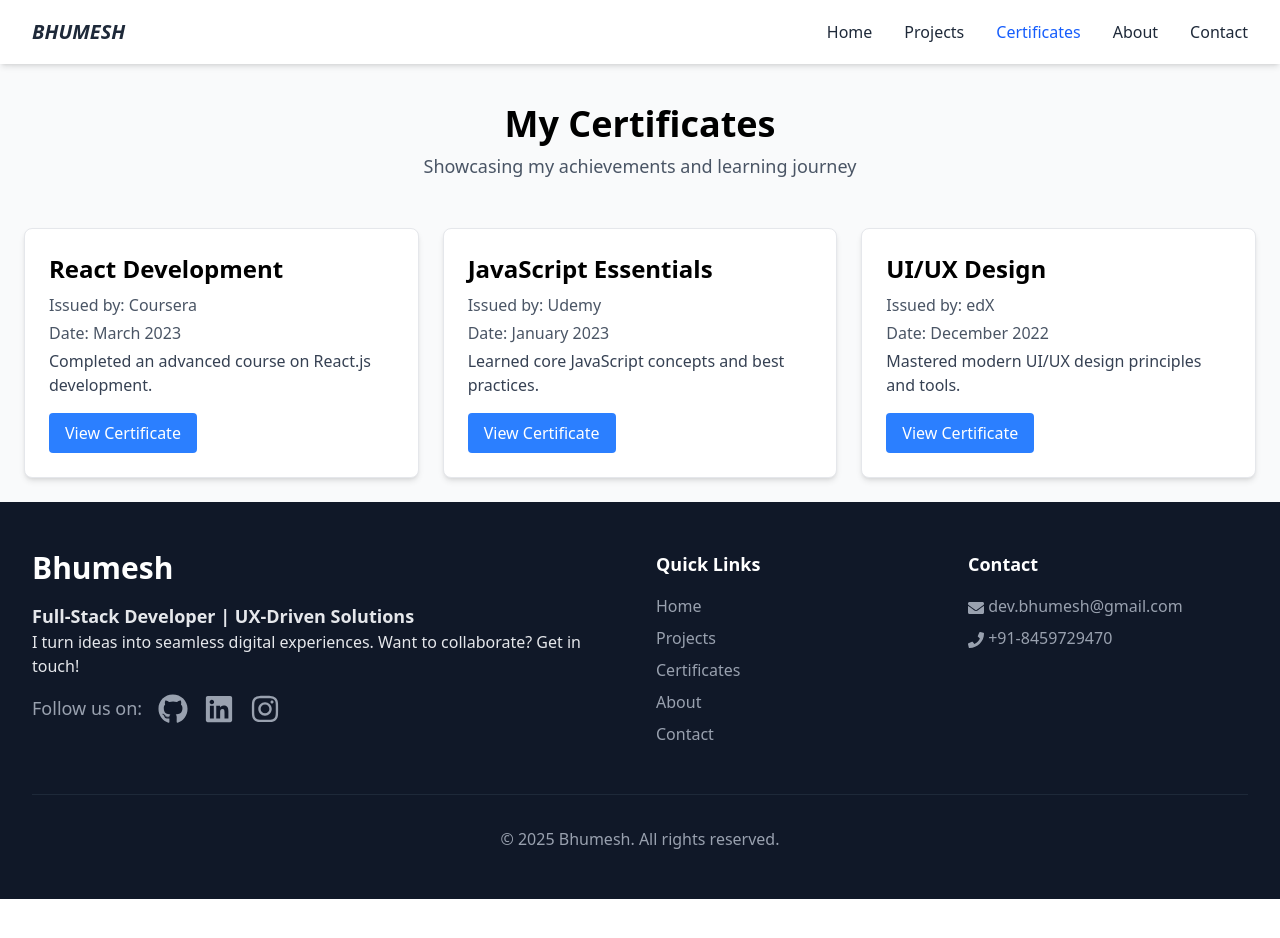
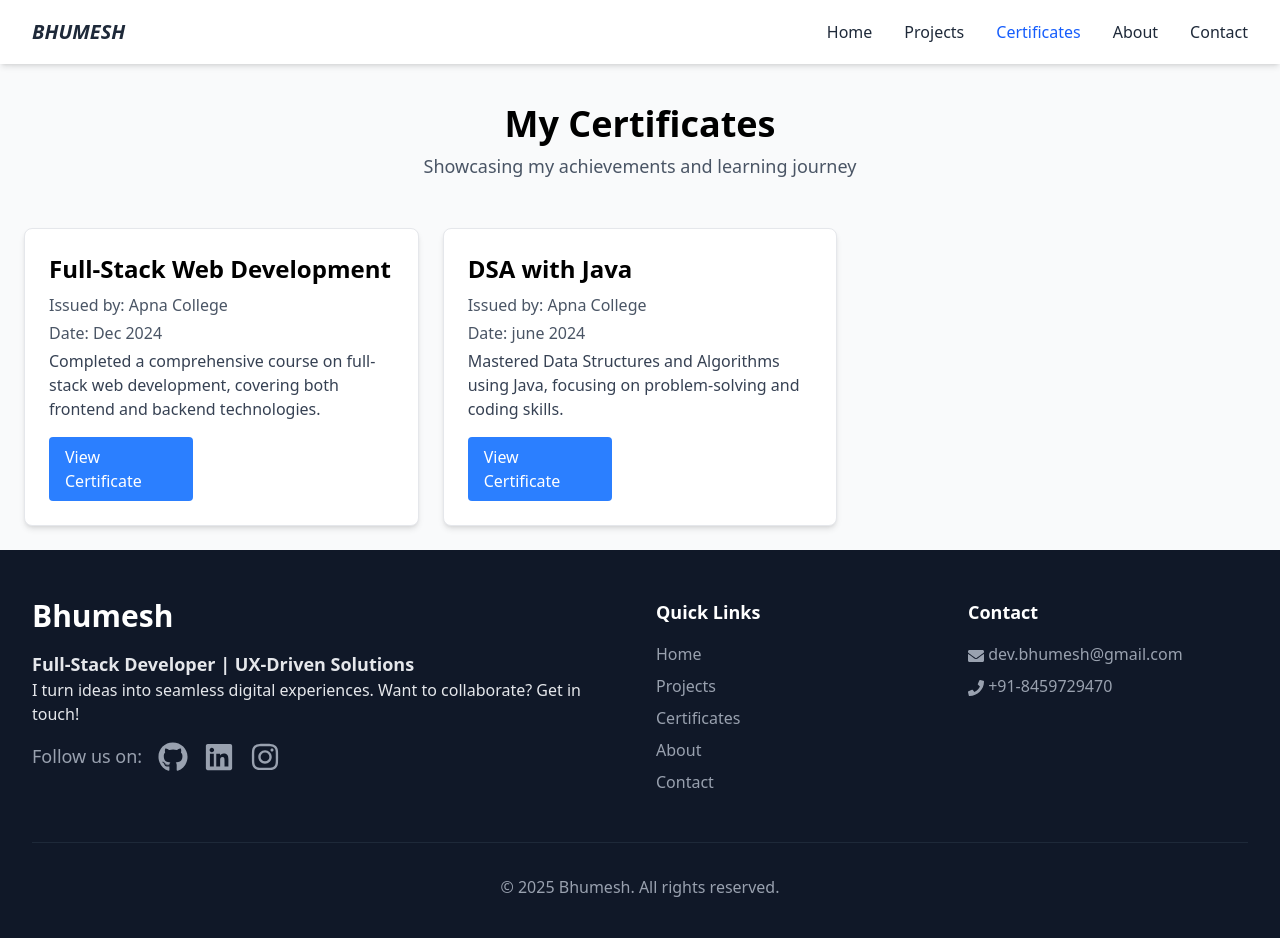
Before and after one commit to BhumeshKatre/Portfolio-Bhumesh, a React (Vite) app in the folder frontend/: page /certificates in a window 1280 px wide. Shown: the top 938 px of the page. Before the commit the page ends 899 px from the top, so only its background shows below. Built offline with nearby package versions, Linux system fonts and the light colour scheme.

Commit message:
Refactor Certificates page: Replace hardcoded certificates with dynamic data import and update link functionality; enhance Contact form submission to open WhatsApp with message details.

```diff
--- a/frontend/src/Components/HomeComponents/FeatureProject.jsx
+++ b/frontend/src/Components/HomeComponents/FeatureProject.jsx
@@ -21,7 +21,7 @@ const FeatureProject = () => {
                 transition={{ duration: 0.5, delay: index * 0.2 }}
                 className="bg-white rounded-xl overflow-hidden shadow-lg hover:shadow-xl transition-shadow"
               >
-                <div className="h-48 bg-gray-200">
+                <div className="h-48 bg-gray-200 ">
                   <img
                     src={project.img}
                     alt={project.name}
--- a/frontend/src/Components/HomeComponents/Hero.jsx
+++ b/frontend/src/Components/HomeComponents/Hero.jsx
@@ -18,7 +18,7 @@ const Hero = () => {
               Hello, I'm <span className="text-blue-600">Bhumesh</span>
             </h1>
             <p className="text-xl sm:text-2xl text-gray-600 mb-8 max-w-3xl mx-auto">
-              A passionate web developer crafting beautiful and intuitive digital experiences.
+              I’m a web developer who loves turning ideas into beautiful, intuitive websites that just feel easy to use.
             </p>
 
             <div className="flex justify-center gap-4">
--- a/frontend/src/Data.jsx
+++ b/frontend/src/Data.jsx
@@ -2,6 +2,7 @@ import { FaPhone, FaEnvelope, FaMapMarkerAlt, FaGithub, FaLinkedin, FaTwitter }
 import sarkarImg from './assets/sarkar.png';
 import tuitionHub from './assets/tuitionHub.jpg';
 import portfolioImg from './assets/portfolio.png'
+import { href } from 'react-router-dom';
 
 export const contactInfo = [
   {
@@ -153,3 +154,23 @@ export const navLinks = [
   { id: 2, path: "/about", name: "About" },
   { id: 4, path: "/contact", name: "Contact" }
 ];
+
+
+export const certificates = [
+  {
+    title: "Full-Stack Web Development",
+    issuer: "Apna College",
+    date: "Dec 2024",
+    description: "Completed a comprehensive course on full-stack web development, covering both frontend and backend technologies.",
+    href:"https://drive.google.com/file/d/16QuyE0pZQoz0xS5wRcxJ_zyN6Zcclqn9/view?usp=drive_link"
+
+  },
+  {
+    title: "DSA with Java",
+    issuer: "Apna College",
+    date: "june 2024",
+    description: "Mastered Data Structures and Algorithms using Java, focusing on problem-solving and coding skills.",
+    href:"https://drive.google.com/file/d/1sVR9A4WbdARk0EF76v9J2sIuC9oBAlmV/view?usp=sharing"
+  },
+
+];
--- a/frontend/src/pages/Certificates/Certificates.jsx
+++ b/frontend/src/pages/Certificates/Certificates.jsx
@@ -1,27 +1,9 @@
 import React from "react";
 import { motion } from "framer-motion";
+import { certificates } from "../../Data";
+import { Link } from "react-router-dom";
 
 const Certificates = () => {
-  const certificates = [
-    {
-      title: "React Development",
-      issuer: "Coursera",
-      date: "March 2023",
-      description: "Completed an advanced course on React.js development.",
-    },
-    {
-      title: "JavaScript Essentials",
-      issuer: "Udemy",
-      date: "January 2023",
-      description: "Learned core JavaScript concepts and best practices.",
-    },
-    {
-      title: "UI/UX Design",
-      issuer: "edX",
-      date: "December 2022",
-      description: "Mastered modern UI/UX design principles and tools.",
-    },
-  ];
 
   return (
     <div className="container mx-auto p-6">
@@ -56,9 +38,13 @@ const Certificates = () => {
               <span className="font-medium">Date:</span> {certificate.date}
             </p>
             <p className="text-gray-700">{certificate.description}</p>
-            <button className="mt-4 px-4 py-2 bg-blue-500 text-white rounded hover:bg-blue-600">
+            <Link
+              to={certificate.href}
+              target="_blank"
+              reloadDocument
+              className="mt-4 block w-36 px-4 py-2 bg-blue-500 text-white rounded hover:bg-blue-600">
               View Certificate
-            </button>
+            </Link>
           </motion.div>
         ))}
 
--- a/frontend/src/pages/Contact/Contact.jsx
+++ b/frontend/src/pages/Contact/Contact.jsx
@@ -10,12 +10,24 @@ const Contact = () => {
     message: ''
   });
 
+
   const handleSubmit = (e) => {
     e.preventDefault();
     // Handle form submission here
     console.log(formData);
-    alert('Message sent!');
-  };
+    const message = Object.entries(formData)
+      .map(([key, value]) => `${key}: ${value}`)
+      .join('\n');
+    const phone = '918429561074';
+    const url = `https://api.whatsapp.com/send?phone=${phone}&text=${encodeURIComponent(message)}`;
+    window.open(url, '_blank');
+    setFormData({
+      name: '',
+      email: '',
+      subject: '',
+      message: ''
+    });
+    };
 
   const handleChange = (e) => {
     setFormData({
@@ -23,6 +35,8 @@ const Contact = () => {
       [e.target.name]: e.target.value
     });
   };
+
+
 
   return (
     <div className="min-h-screen bg-gradient-to-b from-gray-50 to-white py-16">
@@ -157,8 +171,12 @@ const Contact = () => {
                 whileTap={{ scale: 0.98 }}
                 type="submit"
                 className="w-full bg-blue-600 text-white py-3 px-4 rounded-md font-medium hover:bg-blue-700 transition-colors"
+
               >
                 Send Message
+
+                {/*
+                //  Continue to Chat */}
               </motion.button>
             </form>
           </motion.div>
```
